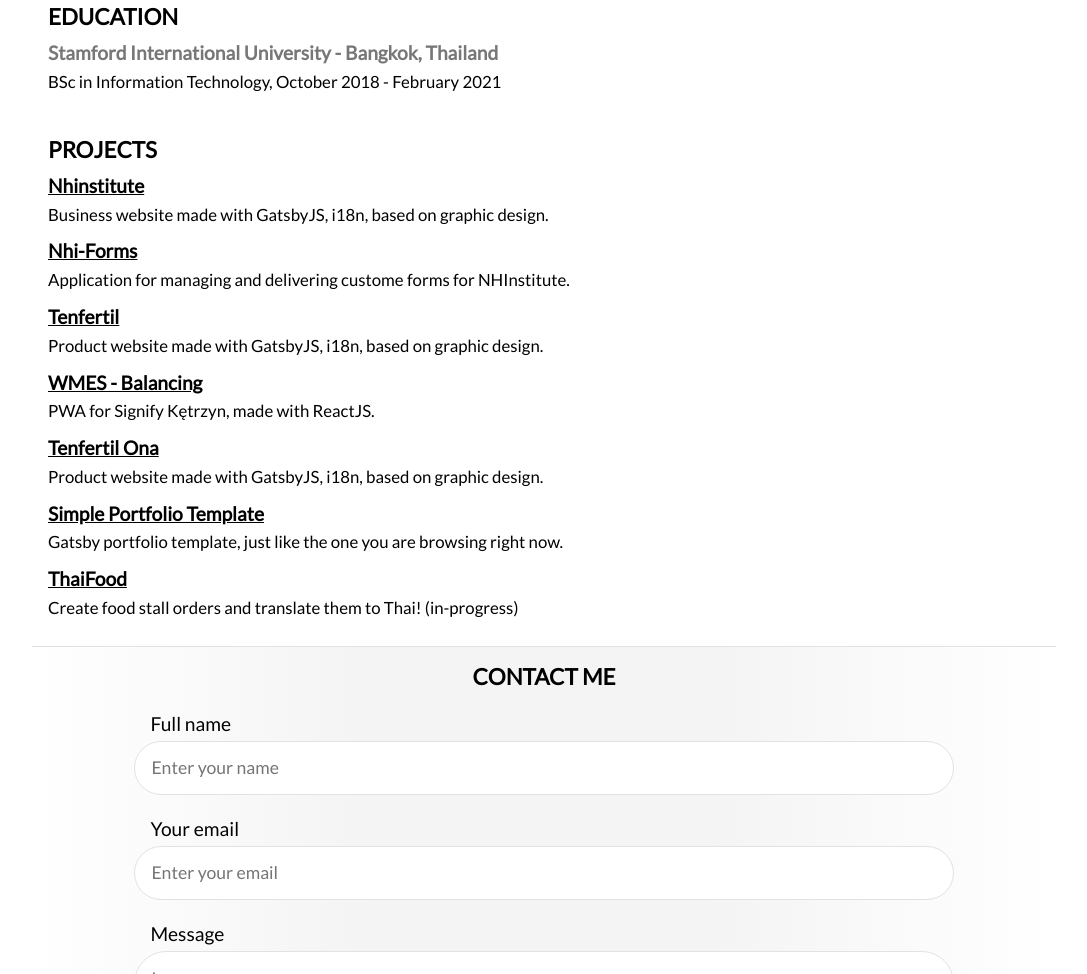
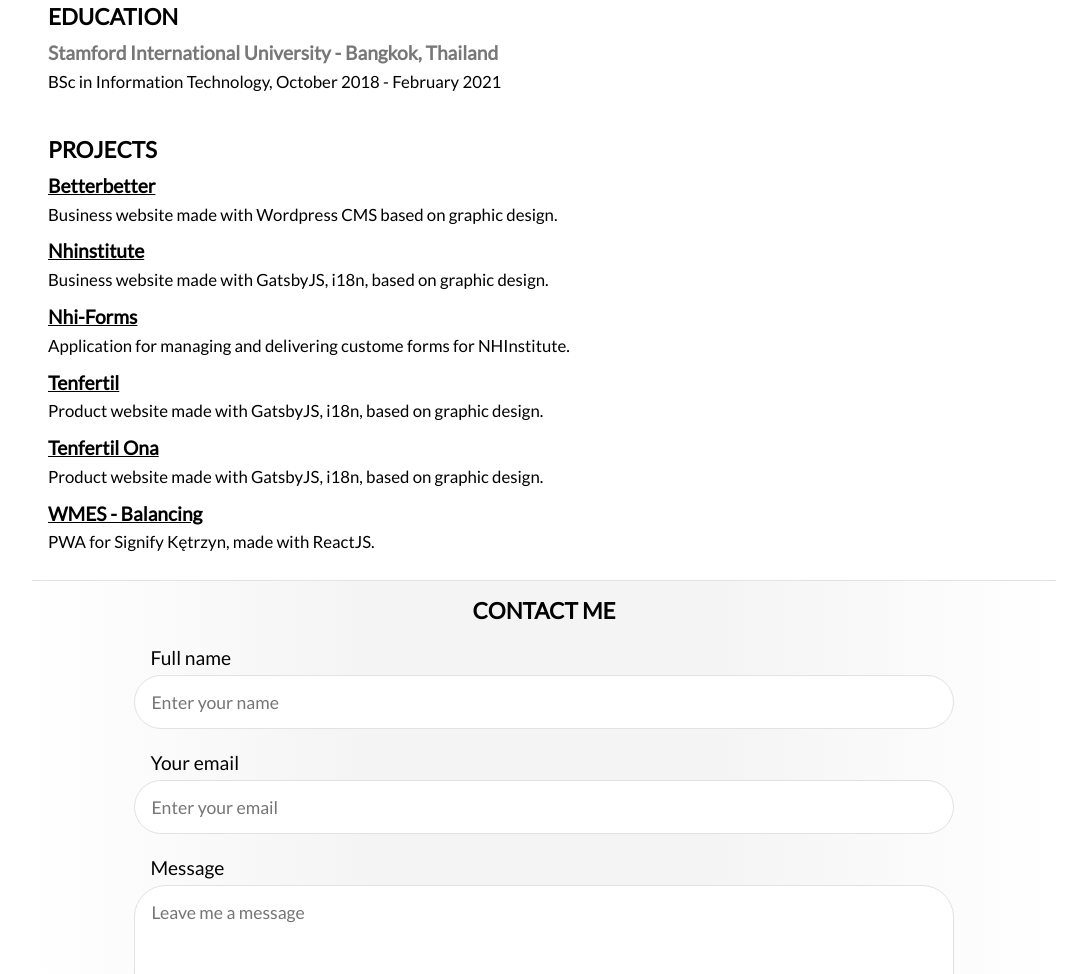
Before and after one commit to Alp3n/portfolio, a Gatsby site: page / in a window 1280 px wide. Shown: the part 1068-2042 px from the top of the page, without its empty margins (96-1183 px from the left). Built offline with nearby package versions, Linux system fonts and the light colour scheme; Gatsby itself is replaced by a stand-in of ours.

Commit message:
updated data

```diff
--- a/src/data/data.js
+++ b/src/data/data.js
@@ -81,6 +81,12 @@
       name: "Projects",
       items: [
         {
+          title: "betterbetter",
+          info:
+            "Business website made with Wordpress CMS based on graphic design.",
+          href: "https://betterbetter.pl",
+        },
+        {
           title: "nhinstitute",
           info:
             "Business website made with GatsbyJS, i18n, based on graphic design.",
@@ -99,27 +105,15 @@
           href: "https://tenfertil.pl",
         },
         {
-          title: "WMES - Balancing",
-          info: "PWA for Signify Kętrzyn, made with ReactJS.",
-          href: "https://github.com/alp3n/wmes-balansowanie",
-        },
-        {
           title: "tenfertil ona",
           info:
             "Product website made with GatsbyJS, i18n, based on graphic design.",
           href: "https://tenfertilona.pl",
         },
         {
-          title: "Simple Portfolio Template",
-          info:
-            "Gatsby portfolio template, just like the one you are browsing right now.",
-          href: "https://github.com/alp3n/portfolio",
-        },
-        {
-          title: "ThaiFood",
-          info:
-            "Create food stall orders and translate them to Thai! (in-progress)",
-          href: "https://github.com/alp3n/thaifood-client",
+          title: "WMES - Balancing",
+          info: "PWA for Signify Kętrzyn, made with ReactJS.",
+          href: "https://github.com/alp3n/wmes-balansowanie",
         },
       ],
     },
```
